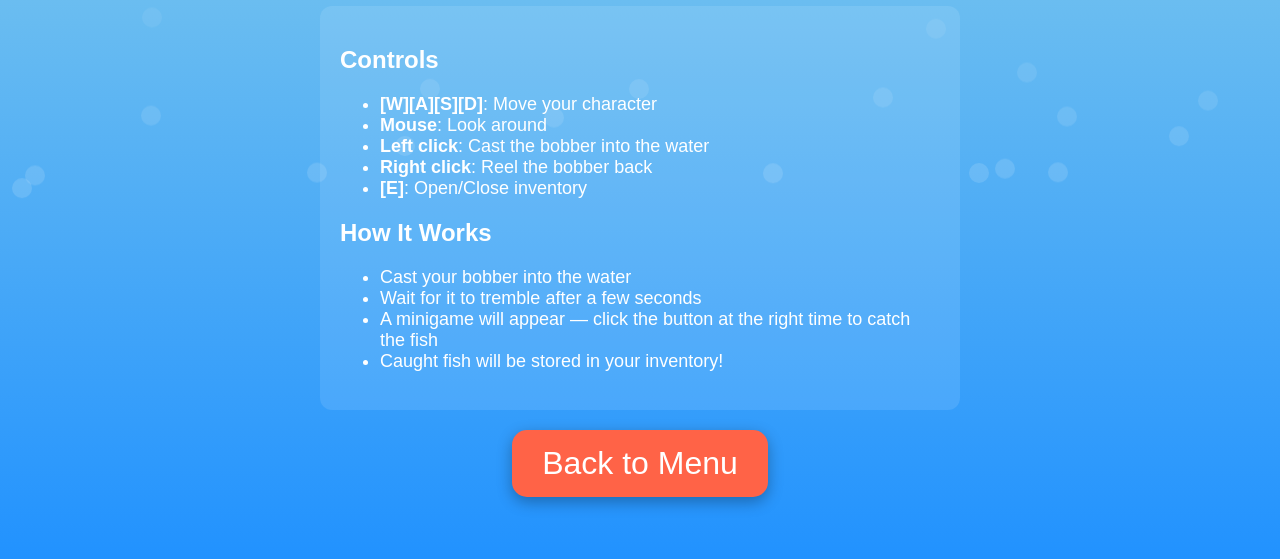
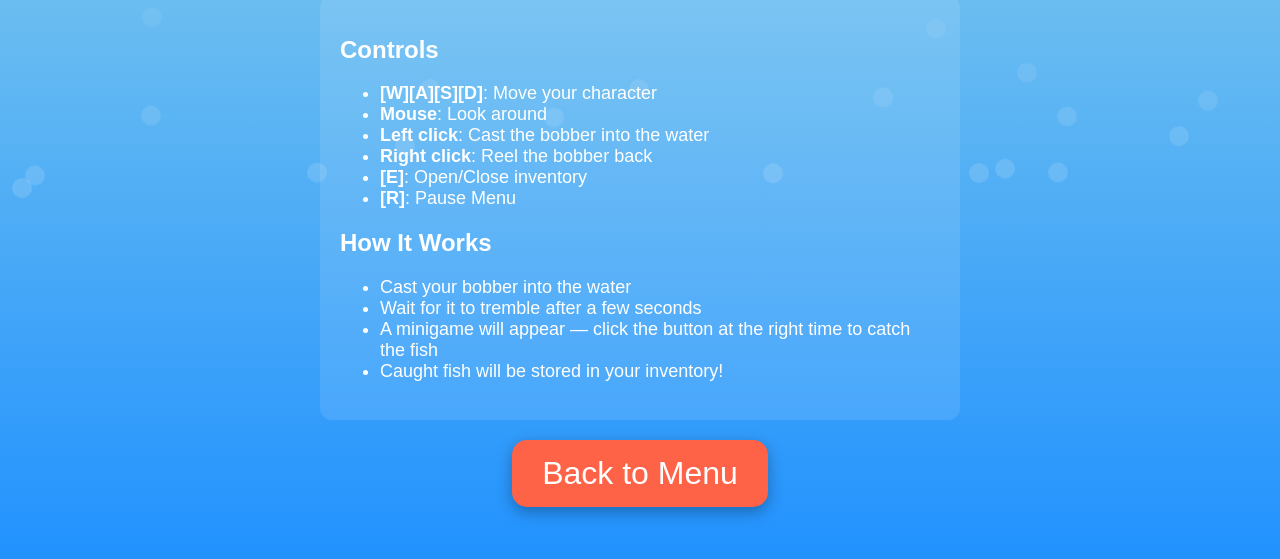
Before and after one commit to Jorrdao/Project_ICG, a website built with Vite: page help.html in a window 1280 px wide. Shown: the part 217-776 px from the top of the page. Built offline with nearby package versions, Linux system fonts and the light colour scheme.

Commit message:
versão final

```diff
--- a/help.html
+++ b/help.html
@@ -17,6 +17,7 @@
         <li><strong>Left click</strong>: Cast the bobber into the water</li>
         <li><strong>Right click</strong>: Reel the bobber back</li>
         <li><strong>[E]</strong>: Open/Close inventory</li>
+        <li><strong>[R]</strong>: Pause Menu</li>
       </ul>
 
       <h2 style="font-size: 24px;">How It Works</h2>
```
